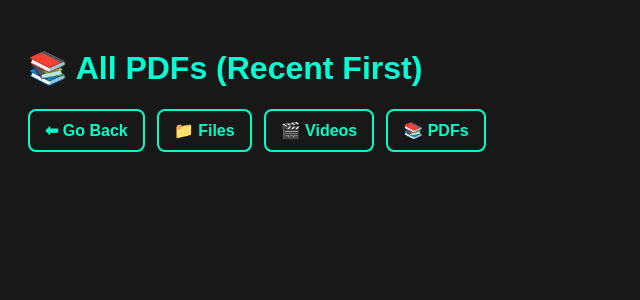
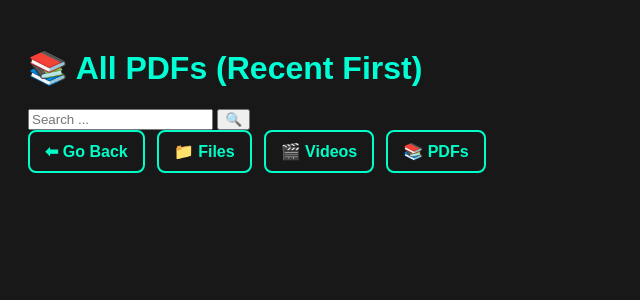
Before and after one commit to GoldernHaze/File-Explorer, a Flask app: page /all_pdfs in a window 1280 px wide. Shown: the top 300 px of the page, without its empty margins (0-640 px from the left). Run offline with Flask 3, Linux system fonts and the light colour scheme.

Commit message:
Update pdfs.html

```diff
--- a/templates/pdfs.html
+++ b/templates/pdfs.html
@@ -2,11 +2,20 @@
 <html>
 <head>
     <meta name="viewport" content="width=device-width, initial-scale=1.0">
-    <title>All PDFs</title>
+    <link rel="icon" href="{{ url_for('static', filename='icon.png') }}" type="image/png">
+    <title>File Explorer</title>
     <link rel="stylesheet" href="/static/style.css">
 </head>
 <body>
+<div class="header-bar">
     <h1>📚 All PDFs (Recent First)</h1>
+
+    <form method="GET" action="{{ url_for('search') }}" class="search-form">
+        <input type="text" name="q" placeholder="Search ..." />
+        <input type="hidden" name="type" value="{{ tab or 'files' }}">
+        <button type="submit">🔍</button>
+    </form>
+</div>
     <div class="nav-buttons">
         <a class="nav-button" href="{{ url_for('browse', subpath='') }}">⬅ Go Back</a>
         <a class="nav-button" href="{{ url_for('browse', subpath='') }}">📁 Files</a>
```
